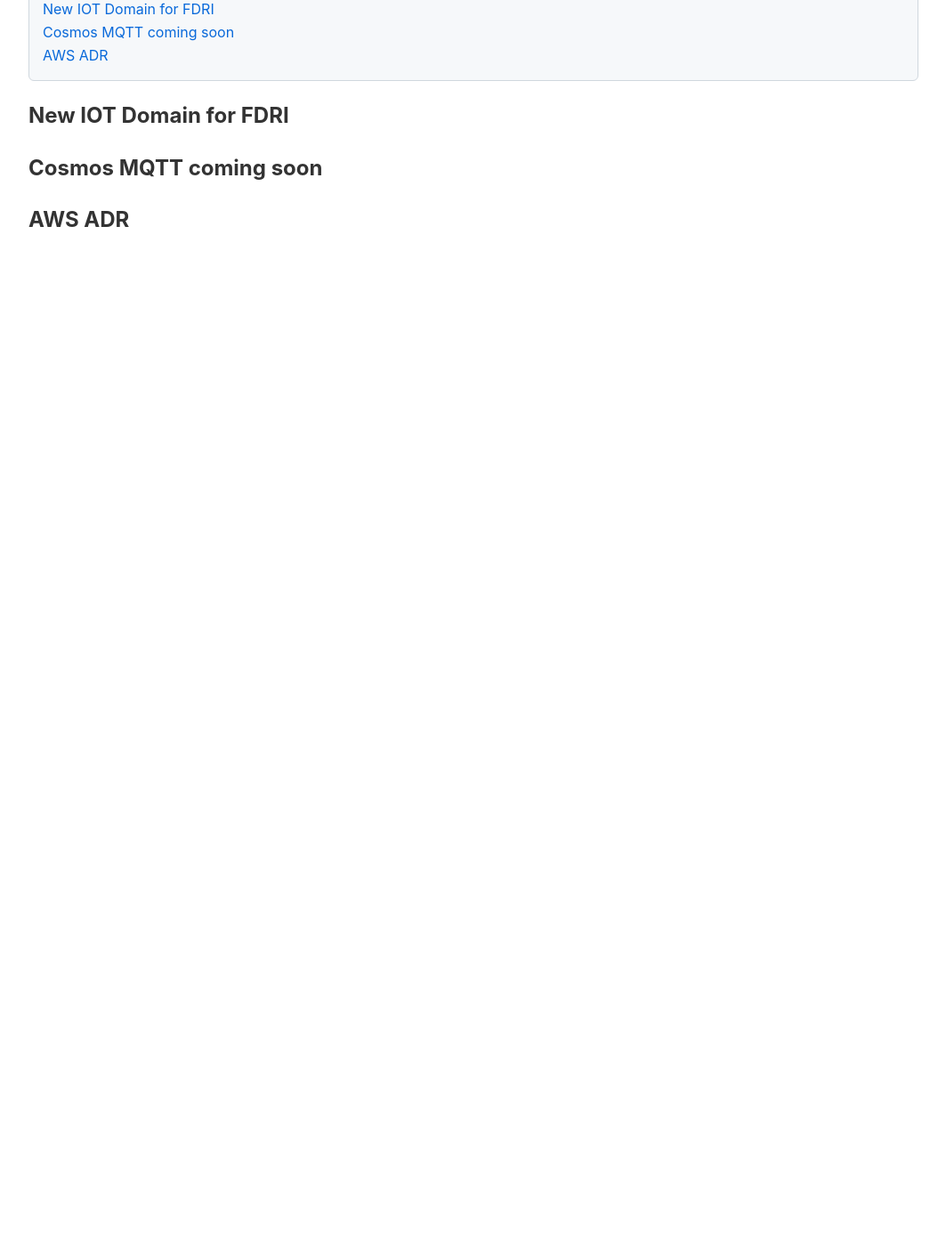
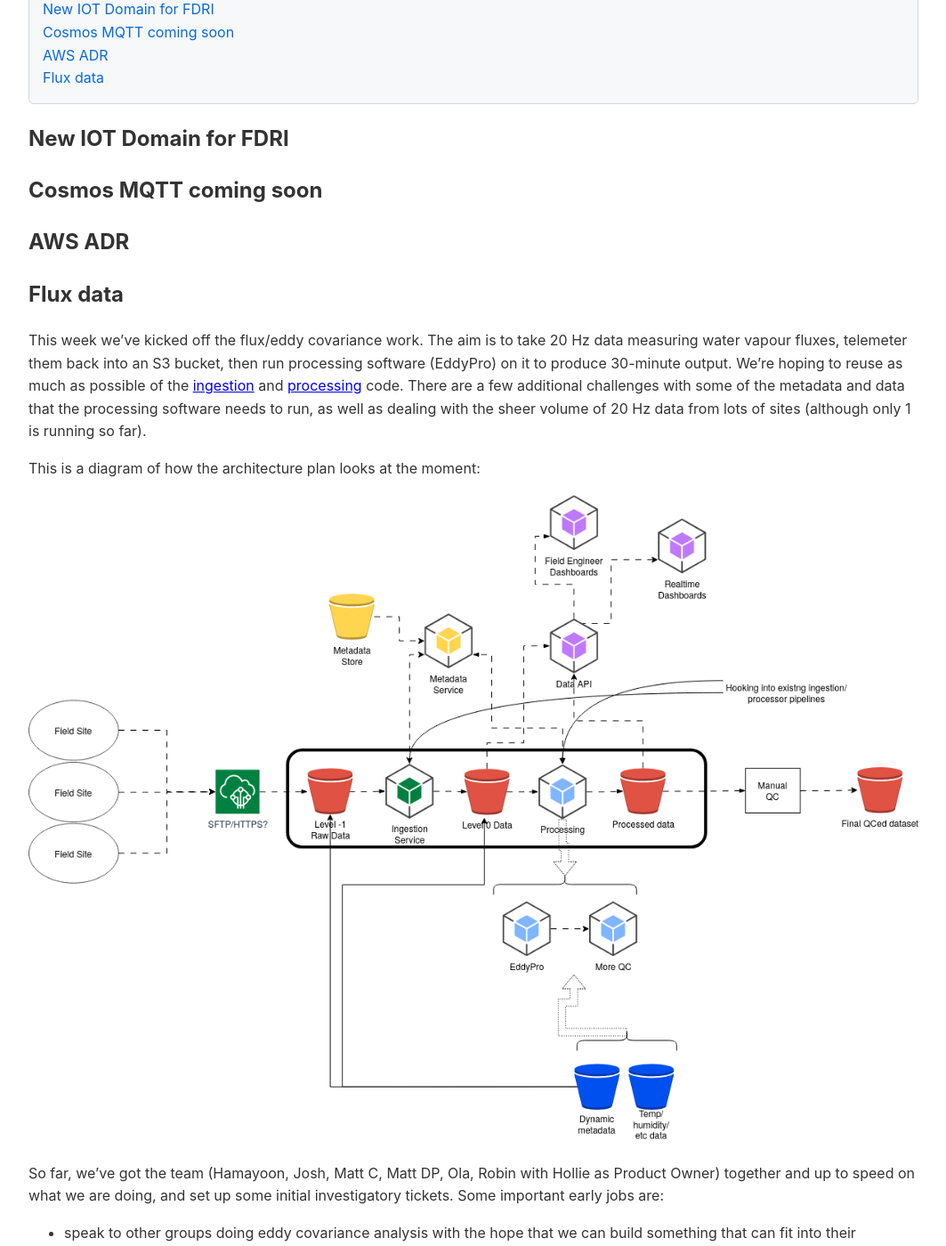
Before and after one commit to NERC-CEH/fdri_words, a Jekyll site: the page built from weeknotes/2026/03.md, in a window 1280 px wide and 1400 px high, scrolled down 270 px. Shown: the whole window at 89% size, without its empty margins (108-1171 px from the left). Built offline with Jekyll 4.4.1, drawn with Linux system fonts in a browser that asks for light colours; our own code applies the rules of GitHub Pages for plain Markdown files; before the commit the page ends 900 px from its top, so only the background shows below that; some of the changed text lies outside the part shown.

Commit message:
Add flux section to weeknotes for 16 Jan 2026

```diff
--- a/weeknotes/2026/03.md
+++ b/weeknotes/2026/03.md
@@ -7,3 +7,17 @@
 ## Cosmos MQTT coming soon
 
 ## AWS ADR
+
+## Flux data
+
+This week we've kicked off the flux/eddy covariance work.  The aim is to take 20 Hz data measuring water vapour fluxes, telemeter them back into an S3 bucket, then run processing software (EddyPro) on it to produce 30-minute output.  We're hoping to reuse as much as possible of the [ingestion](https://github.com/NERC-CEH/dri-ingestion) and [processing](https://github.com/NERC-CEH/dri-timeseries-processor) code.  There are a few additional challenges with some of the metadata and data that the processing software needs to run, as well as dealing with the sheer volume of 20 Hz data from lots of sites (although only 1 is running so far).
+
+This is a diagram of how the architecture plan looks at the moment:
+
+![fdri flux architecture plan](../../flux/FDRI-Flux-initial-architecture.png)
+
+So far, we've got the team (Hamayoon, Josh, Matt C, Matt DP, Ola, Robin with Hollie as Product Owner) together and up to speed on what we are doing, and set up some initial investigatory tickets.  Some important early jobs are:
+
+- speak to other groups doing eddy covariance analysis with the hope that we can build something that can fit into their workflows too
+- decide how we want to arrange our buckets: whether we share the existing time series ones or set up our own
+- work out the best way of integrating EddyPro (which is usually used with a GUI) into a headless pipeline
```
Also changed, not shown: flux/FDRI-Flux-initial-architecture.png (added).
